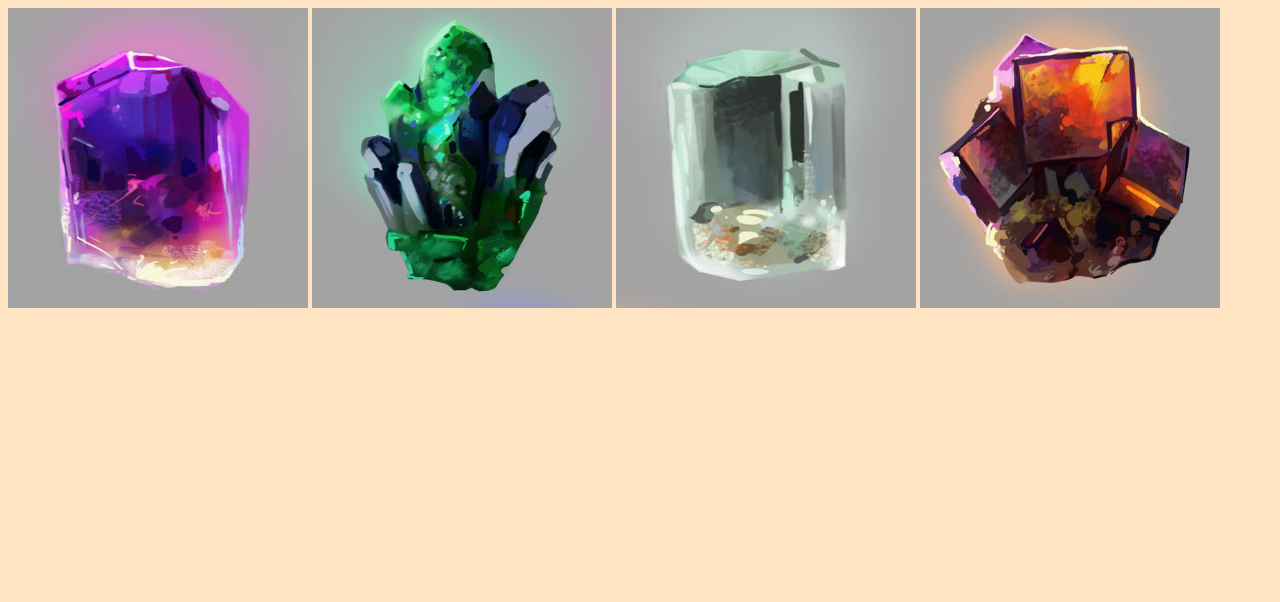
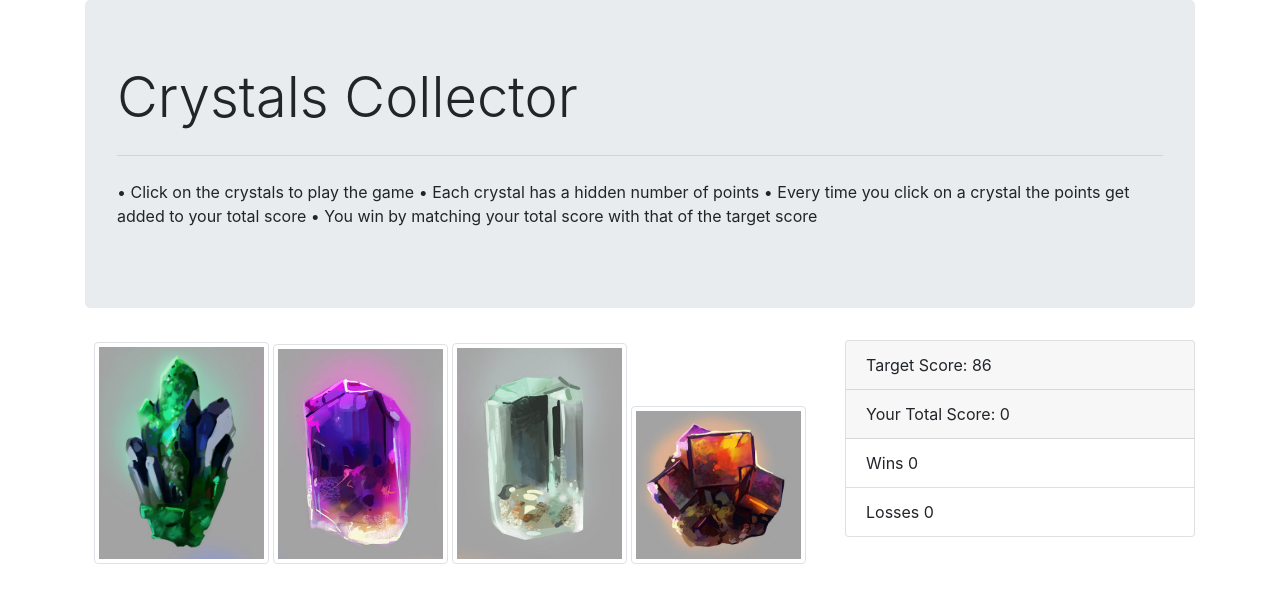
Before and after one commit to jacoboviii/week-4-game, a plain HTML site: page index.html in a window 1280 px wide. Drawn offline with nearby package versions, Linux system fonts and the light colour scheme.

Commit message:
Bootstrap

```diff
--- a/assets/css/style.css
+++ b/assets/css/style.css
@@ -1,8 +1,4 @@
-body {
-    background-color: bisque;
+ .crystal-image {
+    width: 24%;
+    margin: 2px;
 }
-
-.crystal-image {
-    width: 300px;
-    height: 300px;
-}
--- a/assets/javascript/game.js
+++ b/assets/javascript/game.js
@@ -0,0 +1,83 @@
+$(document).ready(function () {
+    // Variables to keep track of stats
+    var counter = 0;
+    var targetScore = 0;
+    var randomNumCrystal = []; // Array to hold the values for each of the four crystals
+    var wins = 0;
+    var losses = 0;
+    var crystals = $("#crystals");
+
+
+
+    function startGame() {
+
+        // Generete a random number between 19 and 120 for our target score
+        targetScore = Math.floor(Math.random() * (120 - 19 + 1)) + 19;
+        // reset variables
+        randomNumCrystal = [];
+        counter = 0;
+        crystals.empty();
+
+        //Populate four random values from 1 and 12 to the array
+        for (var i = 0; i < 4; i++) {
+            var value = Math.floor(Math.random() * 12) + 1;
+            randomNumCrystal.push(value);
+        }
+
+        console.log(randomNumCrystal);
+
+        // Create the four crystals buttons and assign the value from the array to each
+        for (var i = 0; i < 4; i++) {
+
+            // Create an input with a class of "cystal-image" and set its type to image
+            var buttonCrystal = $("<input>");
+            buttonCrystal.addClass("crystal-image img-thumbnail");
+            buttonCrystal.attr("type", "image");
+            // Add the src to the link
+            buttonCrystal.attr("src", "assets/images/crystal" + (i + 1) + ".jpg");
+            // Add a data attribue and set equal to the randomNumCrystal array
+            buttonCrystal.attr("data-crystalvalue", randomNumCrystal[i]);
+            // Append the button to the page
+            crystals.append(buttonCrystal);
+        }
+
+        // Print stats to the page
+        $("#target-score").text(targetScore);
+        $("#user-score").text(counter);
+        $("#losses").text(losses);
+        $("#wins").text(wins);
+    }
+
+    // On click event
+    $("#crystals").on("click", ".crystal-image", function () {
+
+        // Extract the crystal's data attribute value
+        var crystalValue = $(this).attr("data-crystalvalue");
+        crystalValue = parseInt(crystalValue);
+        // Add the crystal value to the user's total score
+        counter += crystalValue;
+
+        // Print total score to the page
+        $("#user-score").text(counter);
+
+        // Winning condition
+        if (counter === targetScore) {
+            wins++;
+            $("#alert-window").hide("fade")
+            $("#alert-window").show("fade")
+            $("#alert-message").text("You Won!")
+            startGame();
+        }
+        // Losing Condition
+        else if (counter >= targetScore) {
+            losses++;
+            $("#alert-window").hide("fade")
+            $("#alert-window").show("fade")
+            $("#alert-message").text("You lost!")
+            startGame();
+        }
+    });
+
+    startGame();
+
+});
--- a/index.html
+++ b/index.html
@@ -7,17 +7,55 @@
     <meta http-equiv="X-UA-Compatible" content="ie=edge">
     <title>Crystals Collector</title>
 
+    <link rel="stylesheet" href="https://maxcdn.bootstrapcdn.com/bootstrap/4.0.0/css/bootstrap.min.css" integrity="sha384-Gn5384xqQ1aoWXA+058RXPxPg6fy4IWvTNh0E263XmFcJlSAwiGgFAW/dAiS6JXm"
+        crossorigin="anonymous">
     <link rel="stylesheet" href="assets/css/style.css">
     <script type="text/javascript" src="https://cdnjs.cloudflare.com/ajax/libs/jquery/3.2.1/jquery.min.js"></script>
+    <script src="https://maxcdn.bootstrapcdn.com/bootstrap/4.0.0/js/bootstrap.min.js" integrity="sha384-JZR6Spejh4U02d8jOt6vLEHfe/JQGiRRSQQxSfFWpi1MquVdAyjUar5+76PVCmYl"
+        crossorigin="anonymous"></script>
     <script src="assets/javascript/game.js"></script>
 </head>
 
 <body>
-    <div id="crystals">
-        <img class="crystal-image" src="assets/images/crystal2.jpg" alt="crystal 1">
-        <img class="crystal-image" src="assets/images/crystal1.jpg" alt="crystal 2">
-        <img class="crystal-image" src="assets/images/crystal3.jpg" alt="crystal 3">
-        <img class="crystal-image" src="assets/images/crystal4.jpg" alt="crystal 4">
+
+    <div class="container">
+        <div class="jumbotron">
+            <h1 class="display-4">Crystals Collector</h1>
+            <hr class="my-4">
+            <p>&bull; Click on the crystals to play the game &bull; Each crystal has a hidden number of points &bull; Every time you click on a
+                crystal the points get added to your total score &bull; You win by matching your total score with that of the target
+                score
+            </p>
+        </div>
+        <div class="row">
+            <div class="col-sm-8">
+                <div class="text-center" id="crystals"></div>
+            </div>
+            <div class="col-sm-4">
+                <div class="card">
+                    <div class="card-header">
+                        Target Score:
+                        <span id="target-score"></span>
+                    </div>
+                    <div class="card-header">
+                        Your Total Score:
+                        <span id="user-score"></span>
+                    </div>
+                    <ul class="list-group list-group-flush">
+                        <li class="list-group-item">Wins
+                            <span id="wins"></span>
+                        </li>
+                        <li class="list-group-item">Losses
+                            <span id="losses"></span>
+                        </li>
+                    </ul>
+                </div>
+                <div id="alert-window" class="alert alert-info collapse" role="alert">
+                    <span id="alert-message"></span>
+                </div>
+            </div>
+        </div>
+
     </div>
 
 </body>
```
